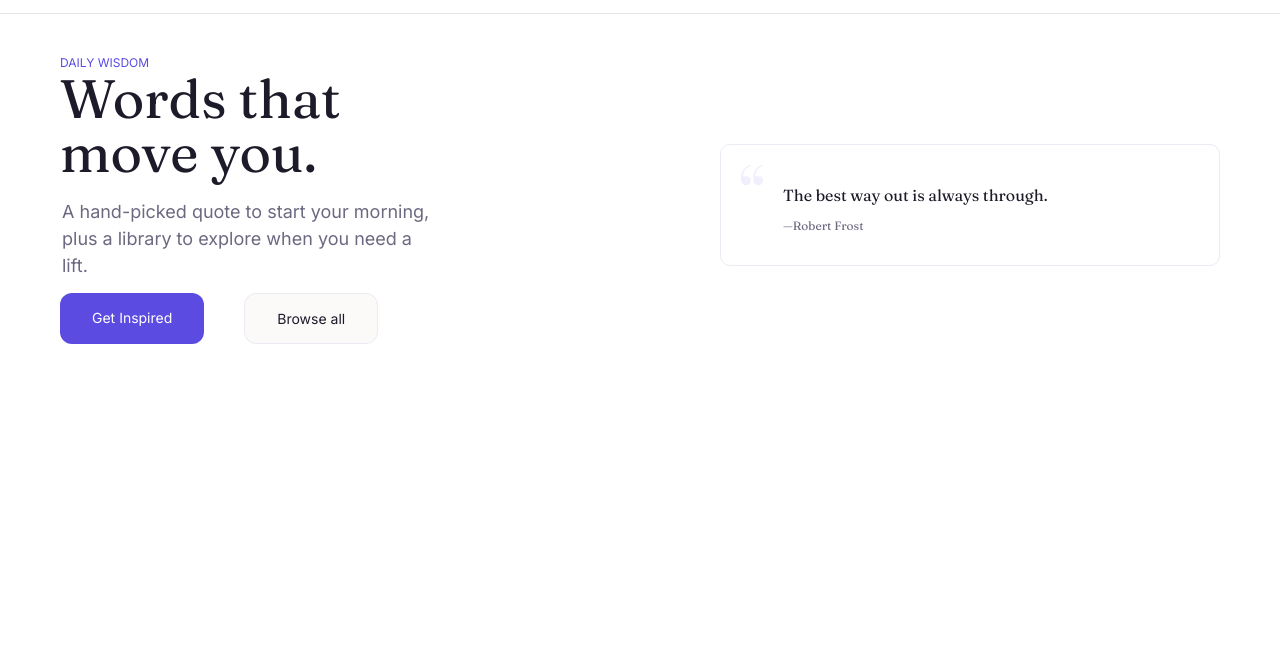
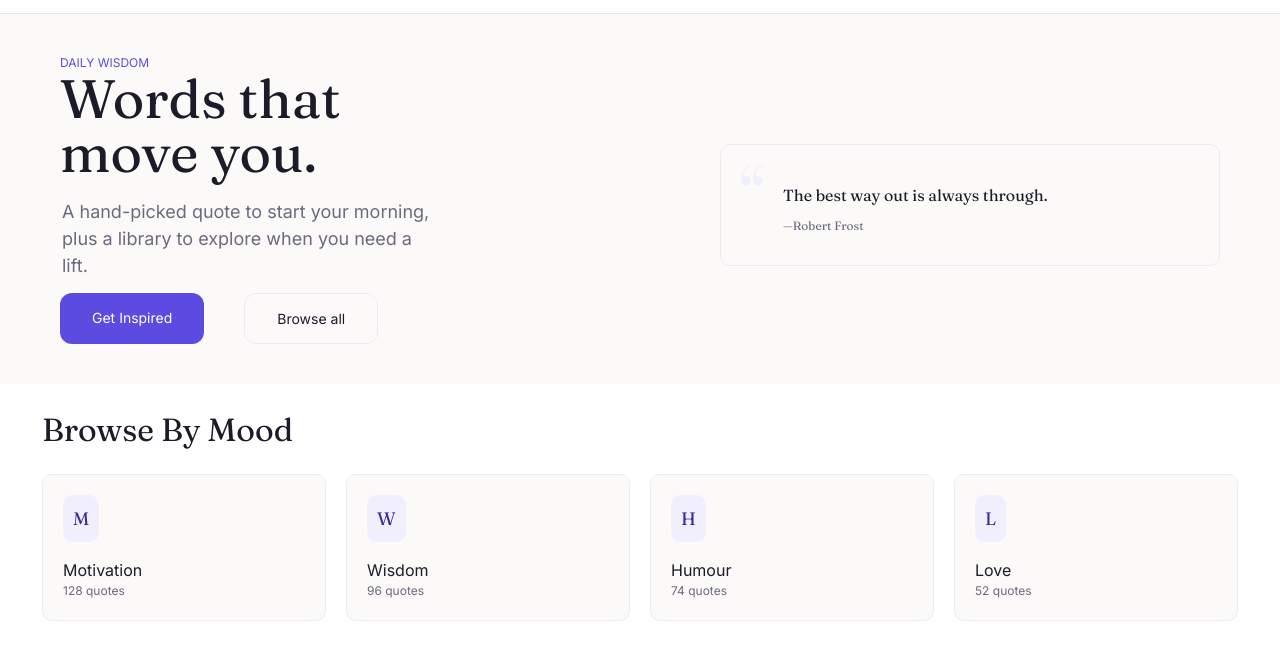
Before and after one commit to SMK-Projects-587/Surya-AS1, a website built with Vite: page src/index.html in a window 1280 px wide. Shown: the part 63-722 px from the top of the page. Built offline with nearby package versions, Linux system fonts and the light colour scheme.

Commit message:
[SP_AS1_03]:Added Browse by Mood section markup and styles

```diff
--- a/src/index.html
+++ b/src/index.html
@@ -35,7 +35,7 @@
         </button>
       </div>
     </nav>
-    <main>
+    <main class="main">
       <section class="hero">
         <div class="hero__container">
           <div class="hero__content">
@@ -59,6 +59,33 @@
           </div>
         </div>
       </section>
+      <section class="browse">
+        <div class="browse__container">
+          <h2 class="browse__heading">Browse By Mood</h2>
+          <div class="browse__box">
+            <div class="browse__card">
+              <span class="browse__card-icon">M</span>
+              <p class="browse__card-name">Motivation</p>
+              <p class="browse__card-count">128 quotes</p>
+            </div>
+            <div class="browse__card">
+              <span class="browse__card-icon">W</span>
+              <p class="browse__card-name">Wisdom</p>
+              <p class="browse__card-count">96 quotes</p>
+            </div>
+            <div class="browse__card">
+              <span class="browse__card-icon">H</span>
+              <p class="browse__card-name">Humour</p>
+              <p class="browse__card-count">74 quotes</p>
+            </div>
+            <div class="browse__card">
+              <span class="browse__card-icon">L</span>
+              <p class="browse__card-name">Love</p>
+              <p class="browse__card-count">52 quotes</p>
+            </div>
+          </div>
+        </div>
+      </section>
     </main>
 
     <script type="module" src="./js/main.js"></script>
--- a/src/scss/layout/_grid.scss
+++ b/src/scss/layout/_grid.scss
@@ -1,13 +1,21 @@
 @use '../abstracts/variables' as *;
 @use '../abstracts/mixins' as *;
+
+/* HERO-----SECTION */
+.main {
+  width: 100%;
+  background: #fbfaf9;
+}
 
 .hero {
   &__container {
     display: flex;
     flex-direction: column;
     align-items: flex-start;
-    max-width: 1600px;
+    width: 100%;
+    max-width: 1920px;
     padding: 2rem 3rem;
+    margin: 0 auto;
   }
 
   &__eyebrow {
@@ -49,7 +57,7 @@
 
     &--secondary {
       color: $color-text-dark;
-      background: #fbfaf9;
+      background-color: #fbfaf9;
       border: 1px solid #eceaf3;
     }
   }
@@ -133,3 +141,94 @@
     }
   }
 }
+
+/* BROWSE-----SECTION */
+.browse {
+  width: 100%;
+  background-color: #ffffff;
+
+  &__container {
+    display: flex;
+    flex-direction: column;
+    align-items: flex-start;
+    width: 100%;
+    max-width: 1920px;
+    padding: 2rem;
+    margin: 0 auto;
+    border: 2px solid #ffffff;
+  }
+
+  &__heading {
+    font-family: $font-brand;
+    font-size: 2rem;
+    font-weight: $font-weight;
+    color: #1c1b29;
+  }
+
+  &__box {
+    display: grid;
+    grid-template-columns: repeat(2, minmax(0, 1.6rem));
+    gap: 1rem;
+    width: 100%;
+  }
+
+  &__card {
+    display: flex;
+    flex-direction: column;
+    align-items: flex-start;
+    justify-content: space-around;
+    width: 100%;
+    padding: 2rem;
+    font-weight: $font-weight;
+    background: #fbfaf9;
+    border: 1px solid #eceaf3;
+    border-radius: 1rem;
+  }
+
+  &__card-icon {
+    display: flex;
+    align-items: center;
+    justify-content: center;
+    padding: 1rem;
+    margin-bottom: 1.2rem;
+    font-family: $font-brand;
+    font-size: 1.8rem;
+    color: #392e97;
+    background-color: #f1effd;
+    border-radius: 1rem;
+  }
+
+  &__card-name {
+    margin: 0.4rem 0 0 0;
+    font-family: $font-body;
+    font-size: 1.6rem;
+    color: $color-text-dark;
+  }
+
+  &__card-count {
+    margin: 0;
+    font-size: 1.2rem;
+    color: $font-color-author;
+  }
+
+  @include desktop {
+    &__container {
+      gap: 2rem;
+      padding: 2rem 4rem;
+    }
+
+    &__heading {
+      font-size: 3.2rem;
+    }
+
+    &__box {
+      display: grid;
+      grid-template-columns: repeat(4, 1fr);
+      gap: 2rem;
+    }
+
+    &__card {
+      width: 100%;
+    }
+  }
+}
--- a/src/scss/layout/_header.scss
+++ b/src/scss/layout/_header.scss
@@ -2,11 +2,9 @@
 @use '../abstracts/mixins' as *;
 
 .navbar {
-  position: relative;
   background: $color-bg;
 
   &__container {
-    position: relative;
     display: flex;
     align-items: center;
     justify-content: space-between;
```
